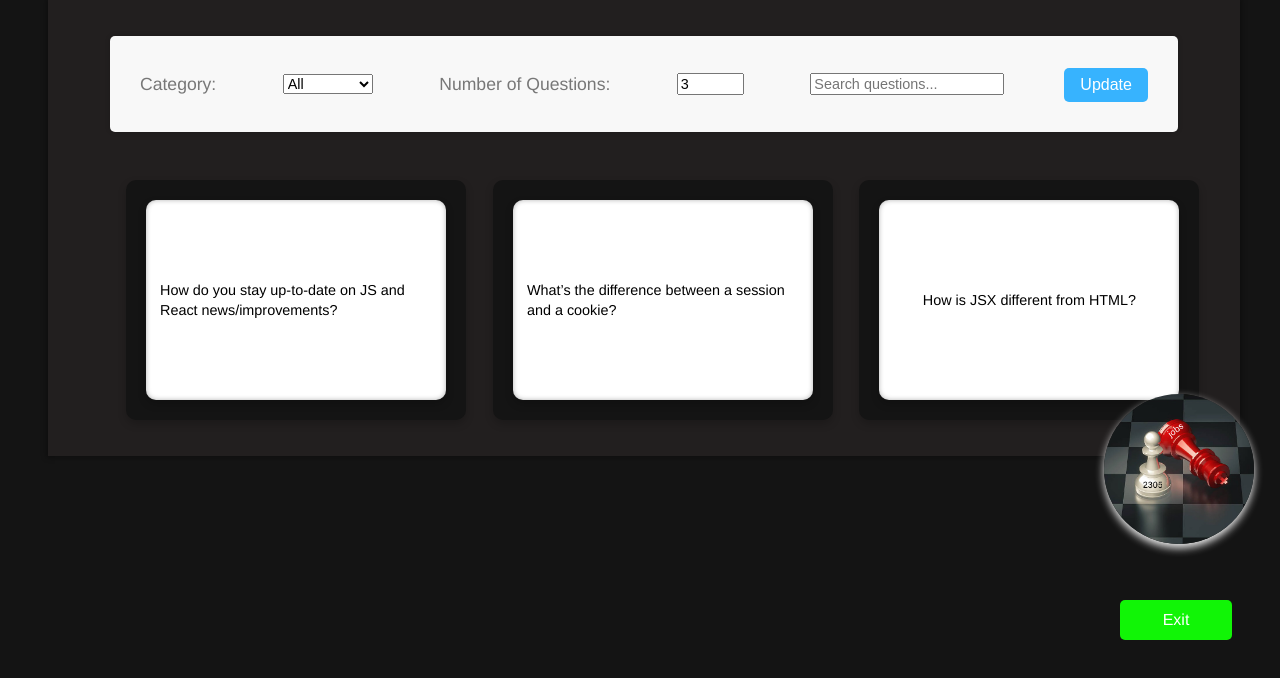
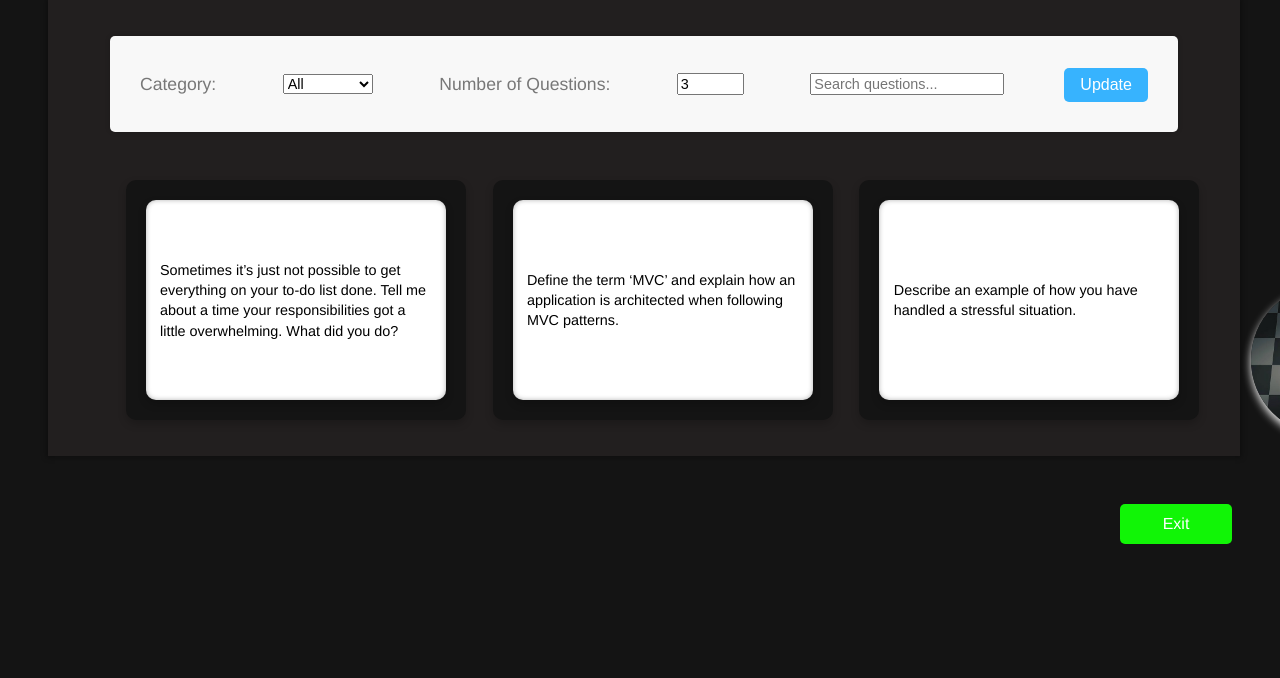
Before and after one commit to Sulton88Mehron90/interview-prep-questions, a React (Create React App) app: page /flashcards in a window 1280 px wide. Shown: the top 678 px of the page. Built offline with nearby package versions, Linux system fonts and the light colour scheme.

Commit message:
Add fix to updateFilteredFlashcards

```diff
--- a/src/Components/App/App.css
+++ b/src/Components/App/App.css
@@ -58,7 +58,6 @@ body {
   flex: 0;
   background-color: #e50914;
   background-color: #11f506;
-  /* background-color: #04a9ff; */
   color: white;
   padding: 0.5rem 1rem;
   border: none;
@@ -75,12 +74,11 @@ body {
   position: fixed;
   bottom: 10rem;
   right: 3rem;
+  margin-bottom: 6rem;
   z-index: 1000;
 }
 
 .button:hover {
-  /* background-color: #f40612;
-  background-color: #11f506; */
   background-color: #04a9ff;
 }
 
--- a/src/Components/FlashcardContainer/FlashcardContainer.css
+++ b/src/Components/FlashcardContainer/FlashcardContainer.css
@@ -70,16 +70,36 @@ body {
 }
 
 .exit-and-brain-container {
+  position: fixed;
   display: flex;
-  flex-direction: column;
+  align-items: center;
   justify-content: center;
-  align-items: center;
-  gap: 20px;
-  position: fixed;
-  bottom: 32%;
-  right: 2%;
+  gap: 1rem;
+  bottom: 33%;
   z-index: 1000;
-  transition: all 0.3s ease;
+}
+
+.original-exit-button {
+  position: relative;
+  z-index: 1001;
+  flex: 0;
+  background-color: #e50914;
+  color: white;
+  padding: 0.5rem 1rem;
+  border: none;
+  border-radius: 5px;
+  margin-top: 1rem;
+  cursor: pointer;
+  font-size: 1rem;
+  flex: 0 0 auto;
+  margin-left: 0.5rem;
+  text-decoration: none;
+  text-align: center;
+  width: 5rem;
+  transition: background-color 0.2s, transform 0.1s;
+  bottom: 10rem;
+  right: 3rem;
+  margin-bottom: 6rem;
 }
 
 img.brain-img {
@@ -88,9 +108,14 @@ img.brain-img {
   object-fit: cover;
   border-radius: 50%;
   box-shadow: 0 4px 8px whitesmoke;
-  z-index: 1001;
+  z-index: 1002;
   transition: all 0.3s ease;
   cursor: pointer;
+  position: absolute;
+  transform: translate(-50%, -50%);
+  display: block;
+  top: 50%;
+  left: 50%;
 }
 
 img.brain-img:hover {
@@ -98,6 +123,61 @@ img.brain-img:hover {
   border: 2px solid #37b3fe;
 }
 
+.exit-and-brain-container {
+  position: fixed;
+  display: flex;
+  align-items: center;
+  justify-content: center;
+  gap: 1rem;
+  bottom: 33%;
+  z-index: 1000;
+}
+
+.original-exit-button {
+  position: relative;
+  z-index: 1001;
+  flex: 0;
+  background-color: #e50914;
+  background-color: #11f506;
+  color: white;
+  padding: 0.5rem 1rem;
+  border: none;
+  border-radius: 5px;
+  margin-top: 1rem;
+  cursor: pointer;
+  font-size: 1rem;
+  flex: 0 0 auto;
+  margin-left: 0.5rem;
+  text-decoration: none;
+  text-align: center;
+  width: 5rem;
+  transition: background-color 0.2s, transform 0.1s;
+  bottom: 10rem;
+  right: 3rem;
+  margin-bottom: 6rem;
+  margin-left: 0.5rem;
+}
+
+img.brain-img {
+  width: 150px;
+  height: 150px;
+  object-fit: cover;
+  border-radius: 50%;
+  box-shadow: 0 4px 8px whitesmoke;
+  z-index: 1002;
+  transition: all 0.3s ease;
+  cursor: pointer;
+  position: absolute;
+  transform: translate(-50%, -50%);
+  display: block;
+  top: -11rem!important;
+  left: 75rem !important;
+}
+
+img.brain-img:hover {
+  box-shadow: 0 8px 16px whitesmoke;
+  border: 2px solid #37b3fe;
+}
 
 .category-form button.update-button {
   background-color: #37b3fe;
@@ -115,24 +195,23 @@ img.brain-img:hover {
   background-color: #f40612;
 }
 
+.form-exit-button {
+  display: none;
+}
+
 /* Media Queries for Responsiveness */
 
 @media only screen and (max-width: 768px) {
+  .exit-and-brain-container {
+    bottom: 20px;
+    right: 20px;
+    gap: 10px;
+  }
 
   img.brain-img {
     width: 80px;
     height: 80px;
-  }
-
-  img.brain-img:hover {
-    box-shadow: 0 6px 12px whitesmoke;
-    border: 1.5px solid #37b3fe;
-  }
-
-  .exit-and-brain-container {
-    right: 5%;
-    bottom: 5%;
-    gap: 10px;
+    display: none!important;
   }
 
   .category-form {
@@ -162,7 +241,12 @@ img.brain-img:hover {
   img.brain-img {
     width: 100px;
     height: 100px;
+    margin-bottom: 1rem;
   }
+
+  /* .original-exit-button {
+    display: none;
+  } */
 }
 
 @media only screen and (max-width: 480px) {
@@ -182,19 +266,23 @@ img.brain-img:hover {
     align-items: center;
   }
 
-  img.brain-img {
-    width: 60px;
-    height: 60px;
+  .exit-and-brain-container {
+    position: static;
+    margin-top: 10px;
+    margin-bottom: 10px;
+    display: flex;
+    justify-content: center;
   }
 
-  img.brain-img:hover {
-    box-shadow: 0 4px 8px whitesmoke;
-    border: 1px solid #37b3fe;
+  img.brain-img {
+    display: none!important;
   }
 
-  .exit-and-brain-container {
-    right: 3%;
-    bottom: 3%;
-    gap: 5px;
+  .form-exit-button {
+    display: block;
+  }
+
+  .original-exit-button {
+    display: none;
   }
 }
--- a/src/Components/FlashcardContainer/FlashcardContainer.js
+++ b/src/Components/FlashcardContainer/FlashcardContainer.js
@@ -1,4 +1,4 @@
-import React, { useState, useEffect } from 'react';
+import React, { useState, useEffect, useCallback } from 'react';
 import PropTypes from 'prop-types';
 import Flashcard from '../Flashcard/Flashcard';
 import { useNavigate, useLocation } from 'react-router-dom';
@@ -27,7 +27,7 @@ export default function FlashcardContainer({ flashcards }) {
   const [flippedStates, setFlippedStates] = useState({});
   const [searchQuery, setSearchQuery] = useState('');
 
-  const updateFilteredFlashcards = () => {
+  const updateFilteredFlashcards = useCallback(() => {
     let filtered = flashcards;
 
     if (category !== 'all') {
@@ -43,11 +43,12 @@ export default function FlashcardContainer({ flashcards }) {
 
     setFilteredFlashcards(shuffleArray(filtered).slice(0, numberOfQuestions));
     setFlippedStates({});
-  };
+  }, [category, numberOfQuestions, flashcards, searchQuery]);
 
   useEffect(() => {
     updateFilteredFlashcards();
-  }, [category, numberOfQuestions, flashcards, searchQuery]);
+  }, [updateFilteredFlashcards]);
+
 
   const handleCategoryChange = (e) => {
     setCategory(e.target.value);
@@ -73,7 +74,6 @@ export default function FlashcardContainer({ flashcards }) {
     setSearchQuery('');
     updateFilteredFlashcards();
   };
-
 
   return (
     <div className='container' role="main">
@@ -103,6 +103,7 @@ export default function FlashcardContainer({ flashcards }) {
           onChange={handleSearchChange}
         />
         <button type="submit" className="update-button">Update</button>
+        <Link to="/" className="button go-back-button form-exit-button" aria-label="Return to home">Exit</Link>
       </form>
       <div className='card-grid' aria-live="polite">
         {filteredFlashcards.map((flashcard, index) => (
@@ -114,10 +115,10 @@ export default function FlashcardContainer({ flashcards }) {
           />
         ))}
         <div className="exit-and-brain-container">
-          <Link to="/" className="button go-back-button" aria-label="Return to home">Exit</Link>
-          <img src={BrainImage} alt="Brain" className="brain-img" onClick={handleRefresh} />
-        </div>
+        <Link to="/" className="button original-exit-button" aria-label="Return to home">Exit</Link>
+        <img src={BrainImage} alt="Brain" className="brain-img" onClick={handleRefresh} />
       </div>
+    </div>
     </div>
   );
 }
```
